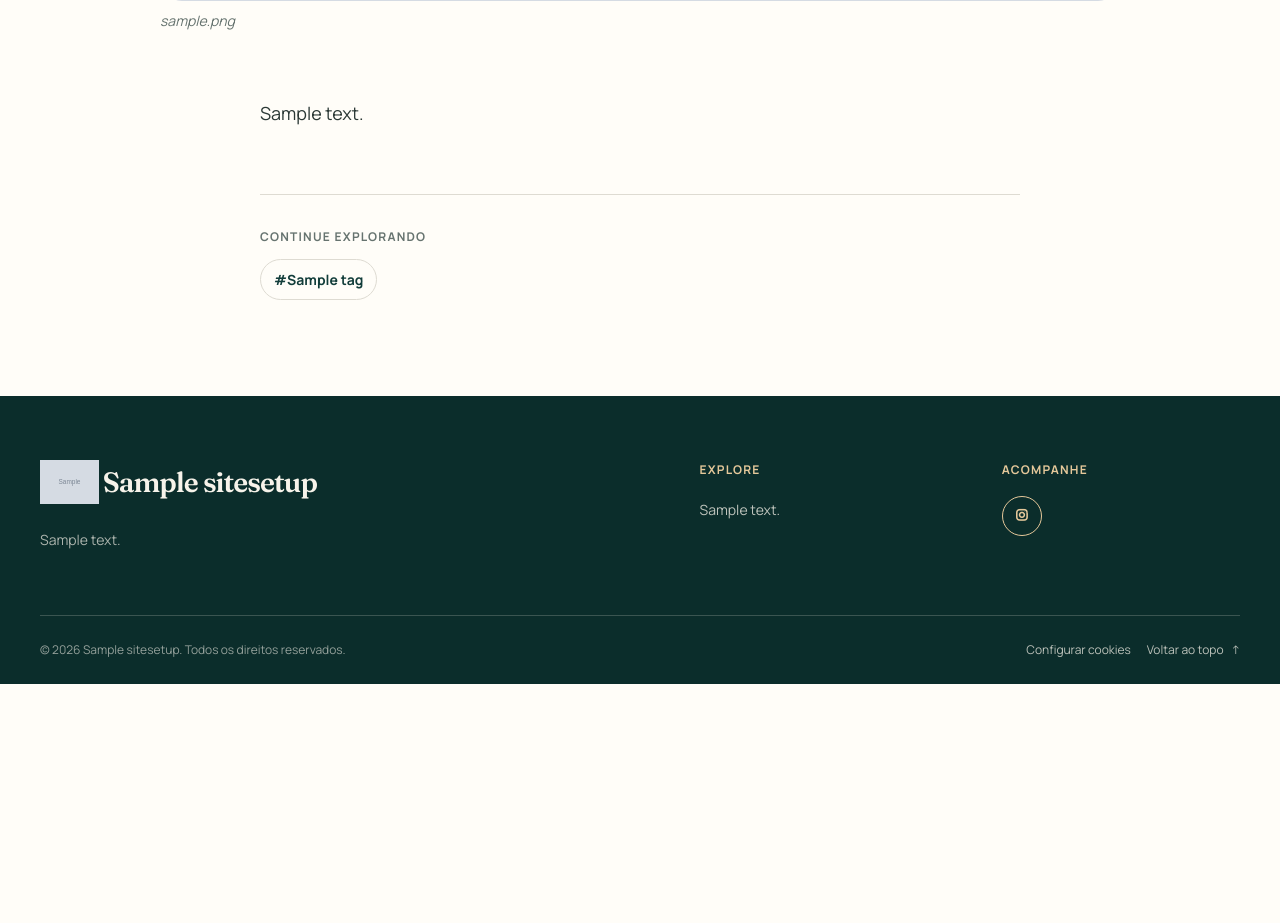
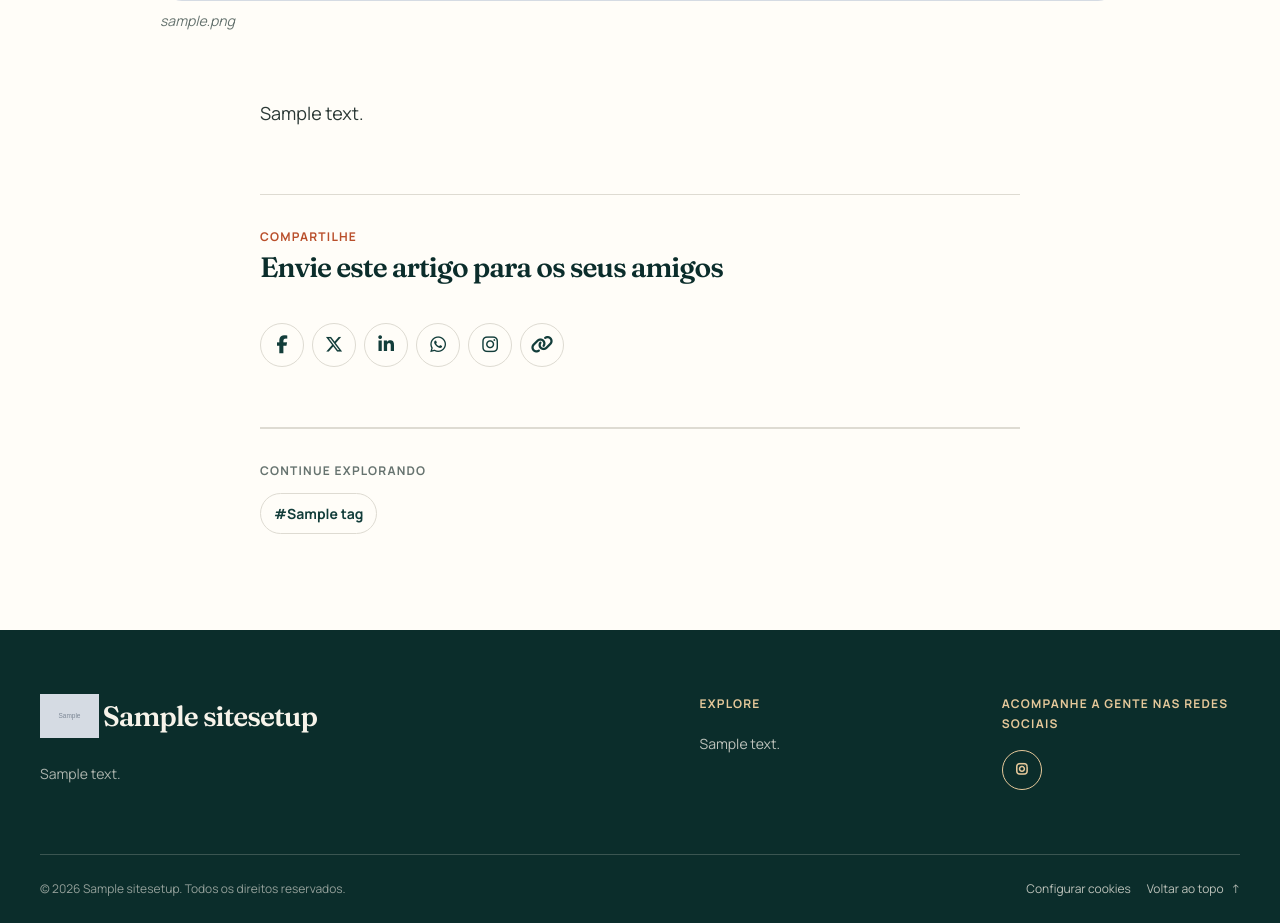
Before and after one commit to ygorlima-py/projeto-blog-django, a Django app: a page that uses djangoapp/blog/templates/blog/base.html in a window 1280 px wide. Shown: the part 1065-1988 px from the top of the page. Before the commit the page ends 1749 px from the top, so only its background shows below. Run offline with Django 5.2, Linux system fonts and the light colour scheme; tables that the repository leaves empty hold one stand-in row (values such as "Sample post"); grey boxes marked "Sample" are stand-in pictures; parts of the project's set-up code (start-up, migrations or seed data) failed here and were passed over; some libraries are stand-ins or nearby versions.

Commit message:
Criação de widgetes de passagem aerea e redes sociais

```diff
--- a/djangoapp/blog/static/blog/css/style.css
+++ b/djangoapp/blog/static/blog/css/style.css
@@ -1118,6 +1118,13 @@ a.post-label:hover {
     max-width: 100%;
 }
 
+.article-content .travelpayouts-widget {
+    width: 100%;
+    max-width: 100%;
+    margin-block: var(--space-7);
+    overflow-x: auto;
+}
+
 .CodeMirror {
     height: auto !important;
     border-radius: var(--radius-md);
@@ -1128,6 +1135,116 @@ a.post-label:hover {
 .article-footer {
     padding-block: var(--space-6) var(--space-9);
     border-top: 1px solid var(--color-border);
+}
+
+.article-share {
+    padding-block: var(--space-6);
+    border-top: 1px solid var(--color-border);
+    border-bottom: 1px solid var(--color-border);
+}
+
+.article-share-heading {
+    display: flex;
+    align-items: end;
+    justify-content: space-between;
+    gap: var(--space-5);
+    margin-bottom: var(--space-4);
+}
+
+.article-share-heading > div > p {
+    margin-bottom: var(--space-1);
+    color: var(--color-accent-dark);
+    font-size: var(--text-xs);
+    font-weight: 700;
+    letter-spacing: 0.1em;
+    text-transform: uppercase;
+}
+
+.article-share-heading h2 {
+    color: var(--color-primary-deep);
+    font-family: var(--font-display);
+    font-size: clamp(2.2rem, 3vw, 2.8rem);
+    line-height: 1.2;
+}
+
+.article-share-heading > p {
+    max-width: 32rem;
+    margin: 0;
+    color: var(--color-muted);
+    font-size: var(--text-sm);
+    text-align: right;
+}
+
+.article-share-buttons {
+    display: flex;
+    flex-wrap: wrap;
+    gap: var(--space-2);
+}
+
+.article-share-button {
+    --share-color: var(--color-primary);
+    display: inline-grid;
+    width: 4.4rem;
+    height: 4.4rem;
+    padding: 0;
+    place-items: center;
+    border: 1px solid var(--color-border);
+    border-radius: 50%;
+    background: var(--color-paper);
+    color: var(--color-primary);
+    font: inherit;
+    text-decoration: none;
+    cursor: pointer;
+    transition: border-color 180ms ease, background 180ms ease,
+        color 180ms ease, transform 180ms ease;
+}
+
+.article-share-button i {
+    font-size: 1.8rem;
+}
+
+.article-share-button:hover {
+    transform: translateY(-2px);
+    border-color: var(--share-color);
+    background: var(--share-color);
+    color: var(--color-white);
+}
+
+.article-share-button:focus-visible {
+    outline: 3px solid rgb(217 108 67 / 30%);
+    outline-offset: 3px;
+}
+
+.article-share-button-facebook {
+    --share-color: #1877f2;
+}
+
+.article-share-button-x {
+    --share-color: #111;
+}
+
+.article-share-button-linkedin {
+    --share-color: #0a66c2;
+}
+
+.article-share-button-whatsapp {
+    --share-color: #128c4a;
+}
+
+.article-share-button-instagram {
+    --share-color: #c13584;
+}
+
+.article-share-button-instagram:hover {
+    border-color: transparent;
+    background: linear-gradient(135deg, #833ab4, #fd1d1d, #fcb045);
+}
+
+.article-share-feedback {
+    min-height: 2rem;
+    margin: var(--space-2) 0 0;
+    color: var(--color-muted);
+    font-size: var(--text-xs);
 }
 
 .article-footer > p {
@@ -1896,6 +2013,22 @@ a.post-label:hover {
         font-size: 2.1rem;
     }
 
+    .article-share-heading {
+        align-items: flex-start;
+        flex-direction: column;
+        gap: var(--space-2);
+    }
+
+    .article-share-heading > p {
+        max-width: none;
+        text-align: left;
+    }
+
+    .article-share-button {
+        width: 4.2rem;
+        height: 4.2rem;
+    }
+
     .pagination {
         grid-template-columns: 1fr 1fr;
     }
--- /dev/null
+++ b/djangoapp/blog/static/blog/javascript/share_buttons.js
@@ -0,0 +1,92 @@
+(function () {
+    'use strict';
+
+    function fallbackCopy(value) {
+        const input = document.createElement('textarea');
+        input.value = value;
+        input.setAttribute('readonly', '');
+        input.style.position = 'fixed';
+        input.style.opacity = '0';
+        document.body.appendChild(input);
+        input.select();
+
+        const copied = document.execCommand('copy');
+        input.remove();
+
+        if (!copied) {
+            throw new Error('Copy command failed');
+        }
+    }
+
+    async function copyToClipboard(value) {
+        if (navigator.clipboard && window.isSecureContext) {
+            await navigator.clipboard.writeText(value);
+            return;
+        }
+
+        fallbackCopy(value);
+    }
+
+    function initializeShareBar(shareBar) {
+        const url = shareBar.dataset.shareUrl;
+        const title = shareBar.dataset.shareTitle;
+        const feedback = shareBar.querySelector('[data-share-feedback]');
+        const nativeShareButton = shareBar.querySelector('[data-native-share]');
+        const copyButton = shareBar.querySelector('[data-copy-share-link]');
+        let feedbackTimer;
+
+        function showFeedback(message) {
+            if (!feedback) {
+                return;
+            }
+
+            window.clearTimeout(feedbackTimer);
+            feedback.textContent = message;
+            feedbackTimer = window.setTimeout(() => {
+                feedback.textContent = '';
+            }, 5000);
+        }
+
+        async function copyLink(message) {
+            try {
+                await copyToClipboard(url);
+                showFeedback(message);
+            } catch (error) {
+                showFeedback('Não foi possível copiar. Copie o endereço pela barra do navegador.');
+            }
+        }
+
+        if (nativeShareButton) {
+            nativeShareButton.addEventListener('click', async () => {
+                if (typeof navigator.share === 'function') {
+                    try {
+                        await navigator.share({ title, text: title, url });
+                        return;
+                    } catch (error) {
+                        if (error.name === 'AbortError') {
+                            return;
+                        }
+                    }
+                }
+
+                await copyLink('Link copiado. Abra o Instagram e cole onde deseja compartilhar.');
+            });
+        }
+
+        if (copyButton) {
+            copyButton.addEventListener('click', () => {
+                copyLink('Link copiado para a área de transferência.');
+            });
+        }
+    }
+
+    function initialize() {
+        document.querySelectorAll('[data-share-bar]').forEach(initializeShareBar);
+    }
+
+    if (document.readyState === 'loading') {
+        document.addEventListener('DOMContentLoaded', initialize, { once: true });
+    } else {
+        initialize();
+    }
+}());
--- /dev/null
+++ b/djangoapp/blog/static/blog/javascript/travelpayouts_widgets.js
@@ -0,0 +1,92 @@
+(() => {
+    'use strict';
+
+    const WIDGET_SELECTOR =
+        '.travelpayouts-widget[data-travelpayouts-src]';
+    const MAX_URL_LENGTH = 4096;
+    const ALLOWED_HOSTS = new Set(['tpemd.com']);
+    const ALLOWED_PATHS = new Set(['/content']);
+    const UNSAFE_URL_CHARACTERS = /[\\\u0000-\u001f\u007f]/;
+
+    const parseWidgetUrl = (rawUrl) => {
+        if (
+            typeof rawUrl !== 'string'
+            || rawUrl.length === 0
+            || rawUrl.length > MAX_URL_LENGTH
+            || rawUrl.trim() !== rawUrl
+            || UNSAFE_URL_CHARACTERS.test(rawUrl)
+        ) {
+            return null;
+        }
+
+        let widgetUrl;
+
+        try {
+            widgetUrl = new URL(rawUrl);
+        } catch (error) {
+            return null;
+        }
+
+        if (
+            widgetUrl.protocol !== 'https:'
+            || !ALLOWED_HOSTS.has(widgetUrl.hostname)
+            || !ALLOWED_PATHS.has(widgetUrl.pathname)
+            || widgetUrl.port !== ''
+            || widgetUrl.username !== ''
+            || widgetUrl.password !== ''
+            || widgetUrl.hash !== ''
+        ) {
+            return null;
+        }
+
+        return widgetUrl;
+    };
+
+    const loadWidget = (marker) => {
+        if (marker.dataset.travelpayoutsState) {
+            return;
+        }
+
+        const widgetUrl = parseWidgetUrl(
+            marker.getAttribute('data-travelpayouts-src'),
+        );
+
+        if (!widgetUrl) {
+            marker.dataset.travelpayoutsState = 'invalid';
+            return;
+        }
+
+        marker.dataset.travelpayoutsState = 'loading';
+
+        const script = document.createElement('script');
+        script.async = true;
+        script.charset = 'utf-8';
+        script.src = widgetUrl.href;
+        script.setAttribute('data-cfasync', 'false');
+
+        script.addEventListener('load', () => {
+            marker.dataset.travelpayoutsState = 'loaded';
+        }, {once: true});
+
+        script.addEventListener('error', () => {
+            marker.dataset.travelpayoutsState = 'error';
+            script.remove();
+        }, {once: true});
+
+        marker.appendChild(script);
+    };
+
+    const loadTravelpayoutsWidgets = () => {
+        document.querySelectorAll(WIDGET_SELECTOR).forEach(loadWidget);
+    };
+
+    if (document.readyState === 'loading') {
+        document.addEventListener(
+            'DOMContentLoaded',
+            loadTravelpayoutsWidgets,
+            {once: true},
+        );
+    } else {
+        loadTravelpayoutsWidgets();
+    }
+})();
--- a/djangoapp/blog/templates/blog/base.html
+++ b/djangoapp/blog/templates/blog/base.html
@@ -23,6 +23,7 @@
     </div>
     {% include "blog/partials/_cookie_consent.html" %}
     {% block code_mirror_static_js %}{% endblock code_mirror_static_js %}
+    {% block additional_scripts %}{% endblock additional_scripts %}
     <script
         src="{% static 'blog/javascript/cookie_consent.js' %}"
         data-cfasync="false"
--- a/djangoapp/blog/templates/blog/pages/post.html
+++ b/djangoapp/blog/templates/blog/pages/post.html
@@ -1,6 +1,38 @@
 {% extends "blog/base.html" %}
-{% load rich_text %}
+{% load rich_text static %}
 
+{% block additional_head %}
+    {% firstof post.excerpt site_setup.description as share_description %}
+    <title>{{ post.title }} | {{ site_setup.title }}</title>
+    <link rel="canonical" href="{{ request.build_absolute_uri }}">
+
+    <meta property="og:locale" content="pt_BR">
+    <meta property="og:type" content="article">
+    <meta property="og:site_name" content="{{ site_setup.title }}">
+    <meta property="og:title" content="{{ post.title }}">
+    <meta property="og:description" content="{{ share_description|striptags|truncatechars:200 }}">
+    <meta property="og:url" content="{{ request.build_absolute_uri }}">
+    <meta property="article:published_time" content="{{ post.created_at|date:'c' }}">
+    <meta property="article:modified_time" content="{{ post.updated_at|date:'c' }}">
+    {% if post.category %}
+        <meta property="article:section" content="{{ post.category.name }}">
+    {% endif %}
+    {% for tag in post.tags.all %}
+        <meta property="article:tag" content="{{ tag.name }}">
+    {% endfor %}
+
+    {% if post.cover %}
+        <meta property="og:image" content="{{ request.scheme }}://{{ request.get_host }}{{ post.cover.url }}">
+        <meta property="og:image:alt" content="Capa do artigo {{ post.title }}">
+        <meta name="twitter:card" content="summary_large_image">
+        <meta name="twitter:image" content="{{ request.scheme }}://{{ request.get_host }}{{ post.cover.url }}">
+        <meta name="twitter:image:alt" content="Capa do artigo {{ post.title }}">
+    {% else %}
+        <meta name="twitter:card" content="summary">
+    {% endif %}
+    <meta name="twitter:title" content="{{ post.title }}">
+    <meta name="twitter:description" content="{{ share_description|striptags|truncatechars:200 }}">
+{% endblock additional_head %}
 
 {% block content %}
     <main id="main-content" class="main-content article-page">
@@ -72,6 +104,8 @@
                 {{ post.content|rich_text }}
             </div>
 
+            {% include "blog/partials/_share_buttons.html" %}
+
             {% if post.tags.exists %}
                 <footer class="article-footer section-content-article">
                     <p>Continue explorando</p>
@@ -85,3 +119,16 @@
         </article>
     </main>
 {% endblock content %}
+
+{% block additional_scripts %}
+    <script
+        src="{% static 'blog/javascript/share_buttons.js' %}"
+        data-cfasync="false"
+        defer
+    ></script>
+    <script
+        src="{% static 'blog/javascript/travelpayouts_widgets.js' %}"
+        data-cfasync="false"
+        defer
+    ></script>
+{% endblock additional_scripts %}
--- a/djangoapp/blog/templates/blog/partials/_footer.html
+++ b/djangoapp/blog/templates/blog/partials/_footer.html
@@ -41,7 +41,7 @@
 
         {% if site_setup.social_links.exists %}
             <nav class="footer-social" aria-label="Redes sociais">
-                <p>Acompanhe</p>
+                <p>Acompanhe a gente nas redes sociais</p>
                 <ul>
                     {% for social_link in site_setup.social_links.all %}
                         <li>
--- /dev/null
+++ b/djangoapp/blog/templates/blog/partials/_share_buttons.html
@@ -0,0 +1,79 @@
+{% with share_url=request.build_absolute_uri %}
+    <aside
+        class="article-share section-content-article"
+        aria-labelledby="article-share-title"
+        data-share-bar
+        data-share-url="{{ share_url }}"
+        data-share-title="{{ post.title }}"
+    >
+        <div class="article-share-heading">
+            <div>
+                <p>Compartilhe</p>
+                <h2 id="article-share-title">Envie este artigo para os seus amigos</h2>
+            </div>
+        </div>
+
+        <div class="article-share-buttons" aria-label="Compartilhar artigo nas redes sociais">
+            <a
+                class="article-share-button article-share-button-facebook"
+                href="https://www.facebook.com/sharer/sharer.php?u={{ share_url|urlencode }}"
+                target="_blank"
+                rel="noopener noreferrer nofollow"
+                aria-label="Compartilhar no Facebook"
+                title="Compartilhar no Facebook"
+            >
+                <i class="fa-brands fa-facebook-f" aria-hidden="true"></i>
+            </a>
+            <a
+                class="article-share-button article-share-button-x"
+                href="https://twitter.com/intent/tweet?url={{ share_url|urlencode }}&amp;text={{ post.title|urlencode }}"
+                target="_blank"
+                rel="noopener noreferrer nofollow"
+                aria-label="Compartilhar no X"
+                title="Compartilhar no X"
+            >
+                <i class="fa-brands fa-x-twitter" aria-hidden="true"></i>
+            </a>
+            <a
+                class="article-share-button article-share-button-linkedin"
+                href="https://www.linkedin.com/sharing/share-offsite/?url={{ share_url|urlencode }}"
+                target="_blank"
+                rel="noopener noreferrer nofollow"
+                aria-label="Compartilhar no LinkedIn"
+                title="Compartilhar no LinkedIn"
+            >
+                <i class="fa-brands fa-linkedin-in" aria-hidden="true"></i>
+            </a>
+            <a
+                class="article-share-button article-share-button-whatsapp"
+                href="https://wa.me/?text={{ post.title|urlencode }}%20{{ share_url|urlencode }}"
+                target="_blank"
+                rel="noopener noreferrer nofollow"
+                aria-label="Compartilhar no WhatsApp"
+                title="Compartilhar no WhatsApp"
+            >
+                <i class="fa-brands fa-whatsapp" aria-hidden="true"></i>
+            </a>
+            <button
+                class="article-share-button article-share-button-instagram"
+                type="button"
+                data-native-share
+                aria-label="Compartilhar pelo Instagram ou outro aplicativo"
+                title="Compartilhar pelo Instagram ou outro aplicativo"
+            >
+                <i class="fa-brands fa-instagram" aria-hidden="true"></i>
+            </button>
+            <button
+                class="article-share-button article-share-button-copy"
+                type="button"
+                data-copy-share-link
+                aria-label="Copiar link do artigo"
+                title="Copiar link do artigo"
+            >
+                <i class="fa-solid fa-link" aria-hidden="true"></i>
+            </button>
+        </div>
+
+        <p class="article-share-feedback" data-share-feedback role="status" aria-live="polite"></p>
+    </aside>
+{% endwith %}
```
Also changed, not shown: djangoapp/blog/security.py (+52 -0 lines), djangoapp/blog/tests/test_media.py (+1 -1 lines), djangoapp/blog/tests/test_security.py (+69 -0 lines), djangoapp/blog/tests/test_views.py (+30 -0 lines).
